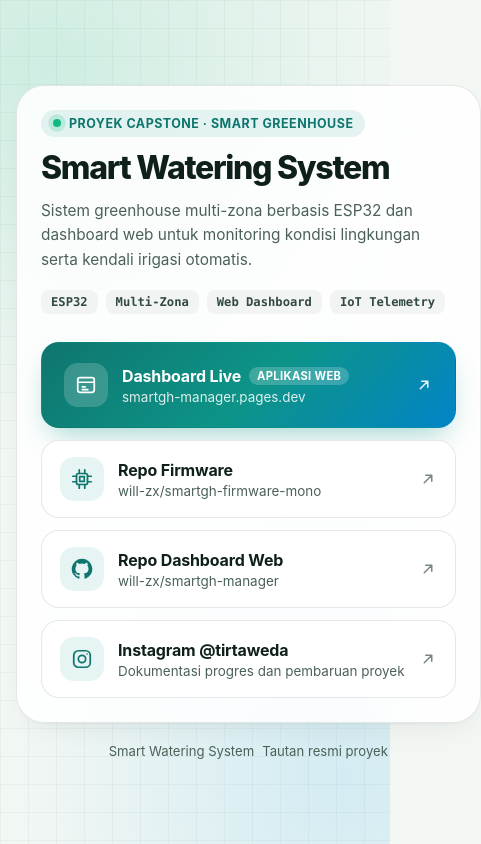
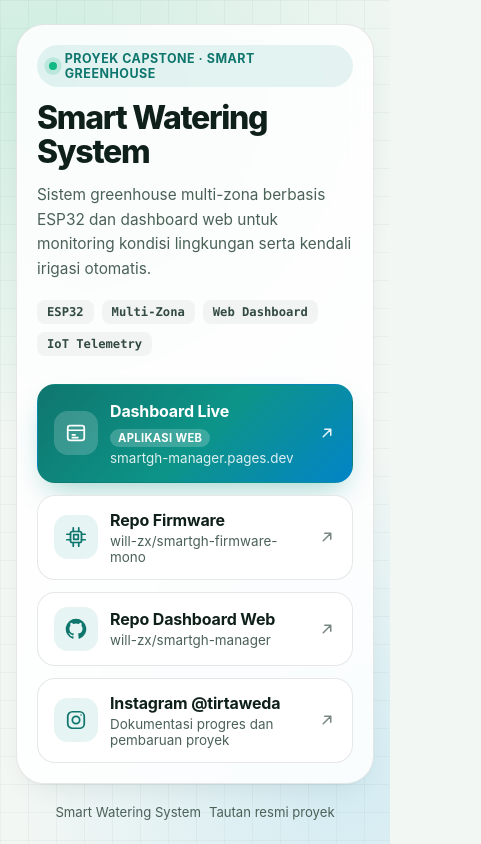
Before and after one commit to will-zx/smartgh-pages, a plain HTML site: page index.html in a window 390 px wide. Shown: the whole page, 481 px wide, since content can reach past the window. Drawn offline with Linux system fonts and the light colour scheme.

Commit message:
Fix mobile card right-side overflow in CSS grid

```diff
--- a/index.html
+++ b/index.html
@@ -77,7 +77,9 @@
       margin: 0;
       min-height: 100dvh;
       display: grid;
-      place-items: center;
+      grid-template-columns: minmax(0, 1fr);
+      justify-items: center;
+      align-content: center;
       padding: clamp(20px, 4vw, 40px) 16px;
       background-color: var(--bg);
       background-image:
@@ -89,12 +91,16 @@
     }
 
     main {
-      width: min(100%, 760px);
+      width: 100%;
+      max-width: 760px;
+      min-width: 0;
     }
 
     .shell {
       position: relative;
-      padding: clamp(24px, 5vw, 44px);
+      width: 100%;
+      min-width: 0;
+      padding: clamp(20px, 5vw, 44px);
       border-radius: var(--radius-xl);
       border: 1px solid var(--border);
       background: var(--surface);
@@ -184,6 +190,8 @@
 
     .card {
       position: relative;
+      min-width: 0;
+      max-width: 100%;
       display: flex;
       align-items: center;
       gap: 14px;
@@ -332,12 +340,26 @@
 
     @media (max-width: 620px) {
       .links {
-        grid-template-columns: 1fr;
+        grid-template-columns: minmax(0, 1fr);
+      }
+
+      .card {
+        padding: 14px 16px;
+        gap: 12px;
+      }
+
+      .card--featured {
+        padding: 16px;
       }
 
       .card--featured,
       .card--wide {
         grid-column: auto;
+      }
+
+      .card-sub {
+        white-space: normal;
+        overflow-wrap: anywhere;
       }
 
       footer {
```
